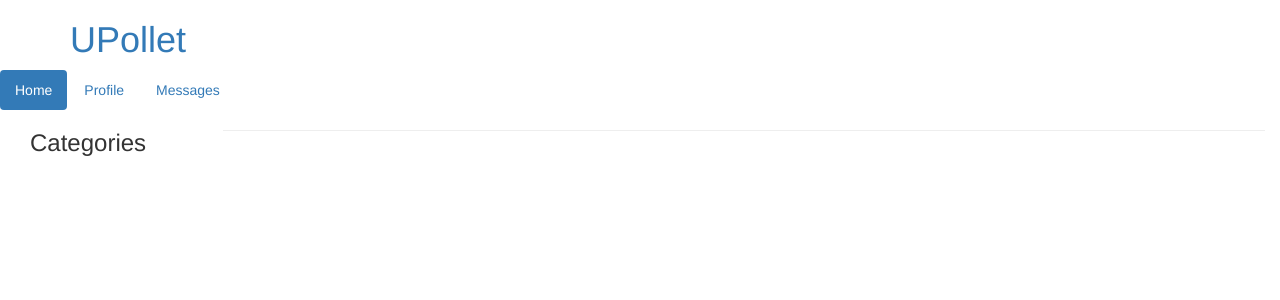
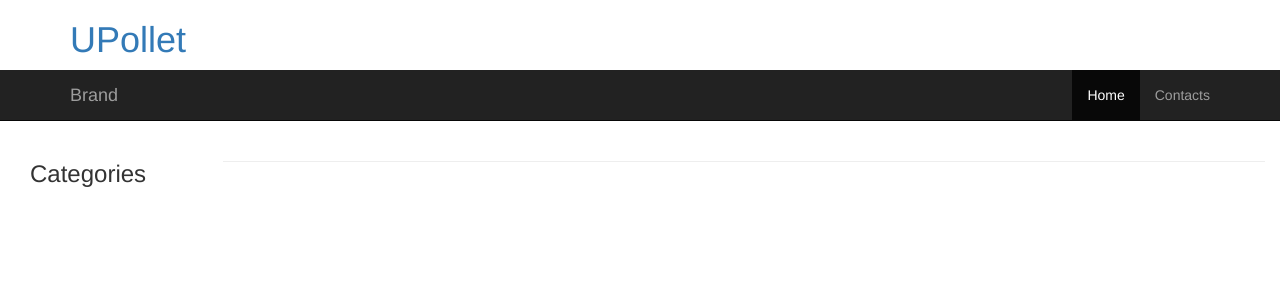
Before and after one commit to akashsri99/poll, a Django app: page /home/ in a window 1280 px wide. Shown: the top 300 px of the page. Run offline with Django 3.2, Linux system fonts and the light colour scheme; data that the repository does not hold is empty; some libraries are stand-ins or nearby versions.

Commit message:
navigation bar 2

```diff
--- a/django/urpoll/poll/templates/base.html
+++ b/django/urpoll/poll/templates/base.html
@@ -34,17 +34,7 @@
         </div>
       </div>
     </div>
-      <ul class="nav nav-pills">
-        <li class="active">
-          <a href="#">Home</a>
-        </li>
-        <li>
-          <a href="#">Profile</a>
-        </li>
-        <li>
-          <a href="#">Messages</a>
-        </li>
-      </ul>
+    <div class="navbar navbar-default navbar-static-top navbar-inverse"><div class="container"><div class="navbar-header"><a type="button" class="navbar-toggle" data-toggle="collapse" data-target=".navbar-collapse"></a><span class="sr-only">Toggle navigation</span><span class="icon-bar"></span><span class="icon-bar"></span><span class="icon-bar"></span><a class="navbar-brand" href="#">Brand</a></div><div class="collapse navbar-collapse navbar-ex1-collapse"><ul class="nav navbar-nav navbar-right"><li class="active"><a href="#">Home</a></li><li><a href="#">Contacts</a></li></ul></div></div></div>
     <div class="col-md-12">
       <div class="col-md-2">
         <h3>Categories</h3>
```
